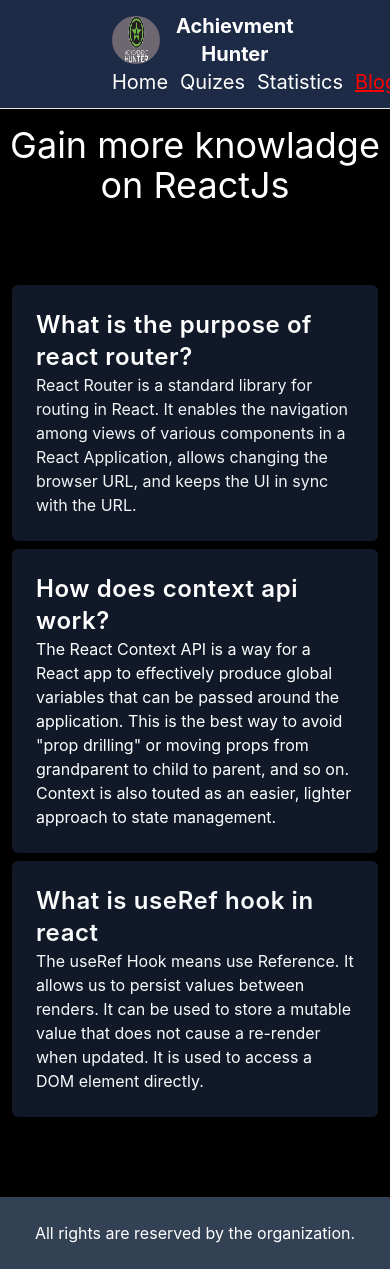
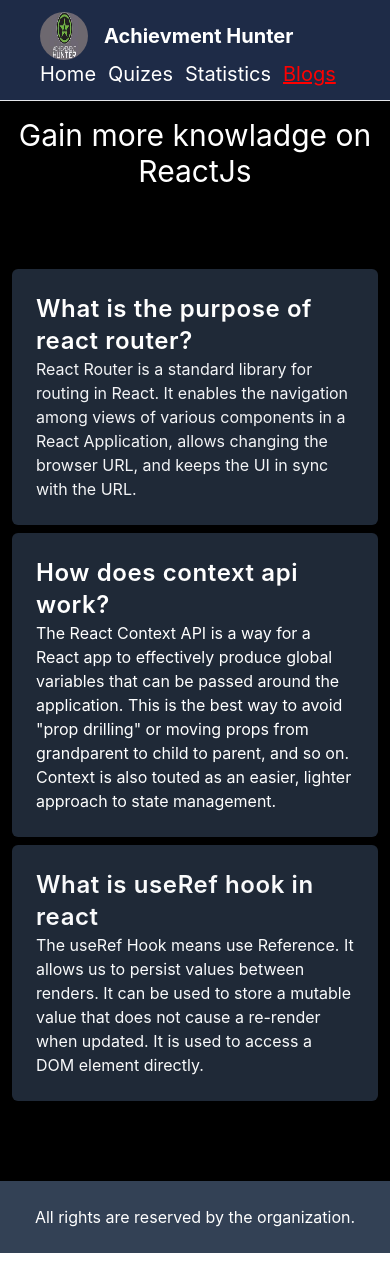
Before and after one commit to Md-Rubel-Ahmed-Rana/achievment-hunter, a React (Create React App) app: page /blogs in a window 390 px wide. Built offline with nearby package versions, Linux system fonts and the light colour scheme.

Commit message:
Bugs fixed

```diff
--- a/src/components/Blogs/Blogs.js
+++ b/src/components/Blogs/Blogs.js
@@ -3,17 +3,17 @@ import React from 'react';
 const Blogs = () => {
     return (
         <div>
-            <h2 className='text-4xl bg-black text-white text-center pt-4'>Gain more knowladge on ReactJs</h2>
+            <h2 className='md:text-4xl text-3xl px-2 bg-black text-white text-center pt-4'>Gain more knowladge on ReactJs</h2>
             <div className='md:grid md:grid-cols-3 justify-center gap-3 bg-black text-white py-20 md:px-20 px-3'>
-                <div className="p-6 rounded-md shadow-md bg-gray-900 dark:text-gray-50 mb-2">
+                <div className="p-6 rounded-md shadow-md bg-gray-800 dark:text-gray-50 mb-2">
                     <h2 className="text-2xl font-semibold tracking-wide">What is the purpose of react router?</h2>
                     <p className="text-gray-100">React Router is a standard library for routing in React. It enables the navigation among views of various components in a React Application, allows changing the browser URL, and keeps the UI in sync with the URL.</p>
                 </div>
-                <div className="p-6 rounded-md shadow-md bg-gray-900 dark:text-gray-50 mb-2">
+                <div className="p-6 rounded-md shadow-md bg-gray-800 dark:text-gray-50 mb-2">
                     <h2 className="text-2xl font-semibold tracking-wide">How does context api work?</h2>
                     <p className="dark:text-gray-100">The React Context API is a way for a React app to effectively produce global variables that can be passed around the application. This is the best way to avoid "prop drilling" or moving props from grandparent to child to parent, and so on. Context is also touted as an easier, lighter approach to state management.</p>
                 </div>
-                <div className="p-6 rounded-md shadow-md bg-gray-900 text-gray-50">
+                <div className="p-6 rounded-md shadow-md bg-gray-800 text-gray-50">
                     <h2 className="text-2xl font-semibold tracking-wide">What is useRef hook in react</h2>
                     <p className="dark:text-gray-100">The useRef Hook means use Reference. It allows us to persist values between renders. It can be used to store a mutable value that does not cause a re-render when updated. It is used to access a DOM element directly.</p>
                 </div>
--- a/src/components/Header/Header.js
+++ b/src/components/Header/Header.js
@@ -4,13 +4,13 @@ import BannerImg  from "../../images/banner.png"
 
 const Header = () => {
     return (
-        <div className='md:flex bg-gray-900 justify-between gap-10 mb-5 py-3 px-3 rounded-md'>
+        <div className='md:flex bg-gray-800 justify-between gap-10 mb-5 py-3 px-3 rounded-md'>
             <div>
                 <img style={{width: "900px"}} className='md:mr-10 h-40' src={BannerImg} alt="" />
             </div>
             <div className="my-2">
-                <h2 className='md:text-4xl mb-2 text-xl text-white'>Boost Your Coding Productibity</h2>
-                <p className='text-white md:text-2xl'>Welcome to our coding chellage website. This is the world class website where you can judge your coding level. So, take a chellage right now! Best of luck.</p>
+                <h2 className='md:text-4xl mb-2  text-white'>Boost Your Coding Productibity</h2>
+                <p className='text-white text-sm md:text-2xl'>Welcome to our coding chellage website. This is the world class website where you can judge your coding level. So, take a chellage right now! Best of luck.</p>
             </div>
         </div>
     );
--- a/src/components/Navbar/Navbar.js
+++ b/src/components/Navbar/Navbar.js
@@ -10,7 +10,7 @@ const Navbar = () => {
     };
 }
     return (
-        <div className='bg-[#1e2b47] md:flex md:justify-between justify:center items-center text-center py-3 px-28 md:px-40 border-b'>
+        <div className='bg-[#1e2b47] md:flex md:justify-between justify:center items-center text-center py-3 px-10 md:px-40 border-b'>
             <div className='flex items-center gap-4'>
                 <img className='w-12 h-12 rounded-full' src={Logo} alt="logo" />
                 <h3 className='md:text-3xl text-white text-xl font-bold'>Achievment Hunter</h3>
--- a/src/components/Quizes/DisplayQuiz.js
+++ b/src/components/Quizes/DisplayQuiz.js
@@ -6,14 +6,14 @@ const DisplayQuiz = ({quiz}) => {
 
     return (
         <div className='text-center'>
-            <div className='bg-gray-900 text-center p-4 rounded-lg mb-2 '>
+            <div className='bg-gray-800 text-center p-4 rounded-lg mb-2 '>
                 <img src={logo} alt="" className='w-80 h-48 border-b pb-3 mx-auto' />
-                <div className='flex justify-between text-white md:px-2 px-10 py-1'>
+                <div className='flex justify-between text-white md:px-2 px-4 py-1'>
                     <h4>{name}</h4>
                     <p>Total Quiz: {total}</p>
                 </div>
                 <Link to={`/quizes/${id}`} className='text-white py-3  text-center '>
-                    <button className='text-2xl md:ml-0 ml-20 mt-3  bg-blue-900 px-4 rounded-lg flex items-center gap-2 outline-none py-2'>
+                    <button className='text-2xl md:ml-0 ml-3 mt-3  bg-blue-900 px-4 rounded-lg flex items-center gap-2 outline-none py-2'>
                         Start Practice
                         <svg xmlns="http://www.w3.org/2000/svg" fill="none" viewBox="0 0 24 24" strokeWidth={1.5} stroke="currentColor" className="w-6 h-6">
                             <path strokeLinecap="round" strokeLinejoin="round" d="M4.5 12h15m0 0l-6.75-6.75M19.5 12l-6.75 6.75" />
--- a/src/components/Quizes/Quizes.js
+++ b/src/components/Quizes/Quizes.js
@@ -6,7 +6,7 @@ const Quizes = () => {
     const {data} = useLoaderData();
     return (
         <div className=' bg-black'>
-            <h3 className='text-white text-center text-4xl font-bold pt-4'>Choose Your Best Option</h3>
+            <h3 className='text-white text-center text-2xl md:text-4xl font-bold pt-4'>Choose Your Best Option</h3>
             <div className='md:flex justify-between gap-4 md:py-20 py-5 md:px-40 px-10'>
                 {
                     data.map((quiz) => <DisplayQuiz quiz={quiz} key={quiz.id} />)
```
